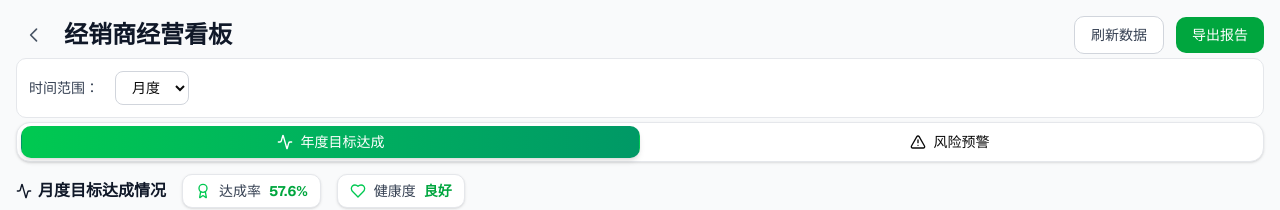
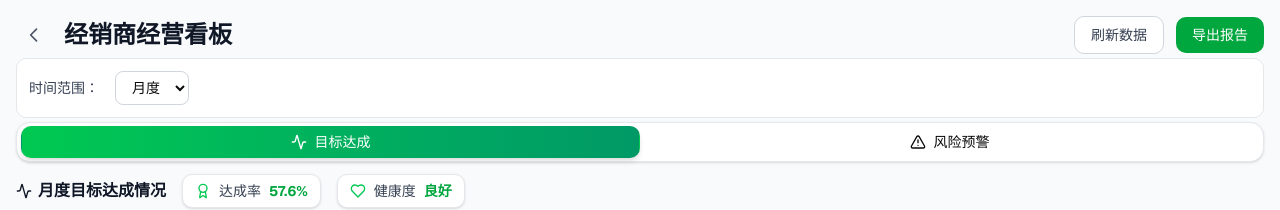
Before and after one commit to navylee1990/coze_jsc, a Next.js app: page /dealer in a window 1280 px wide. Shown: the top 210 px of the page. Built offline with nearby package versions, Linux system fonts and the light colour scheme.

Commit message:
fix: 将经销商经营看板tab页名称从'年度目标达成'改为'目标达成'

```diff
--- a/src/app/dealer/page.tsx
+++ b/src/app/dealer/page.tsx
@@ -218,7 +218,7 @@ export default function DealerDashboard() {
           <TabsTrigger value="overview" className="flex-1 h-8 rounded-lg data-[state=active]:bg-gradient-to-r data-[state=active]:from-green-500 data-[state=active]:to-emerald-600 data-[state=active]:text-white data-[state=active]:shadow-md transition-all duration-200">
             <span className="flex items-center gap-2">
               <Activity className="w-4 h-4" />
-              年度目标达成
+              目标达成
             </span>
           </TabsTrigger>
           <TabsTrigger value="risks" className="flex-1 h-8 rounded-lg data-[state=active]:bg-gradient-to-r data-[state=active]:from-green-500 data-[state=active]:to-emerald-600 data-[state=active]:text-white data-[state=active]:shadow-md transition-all duration-200">
```
